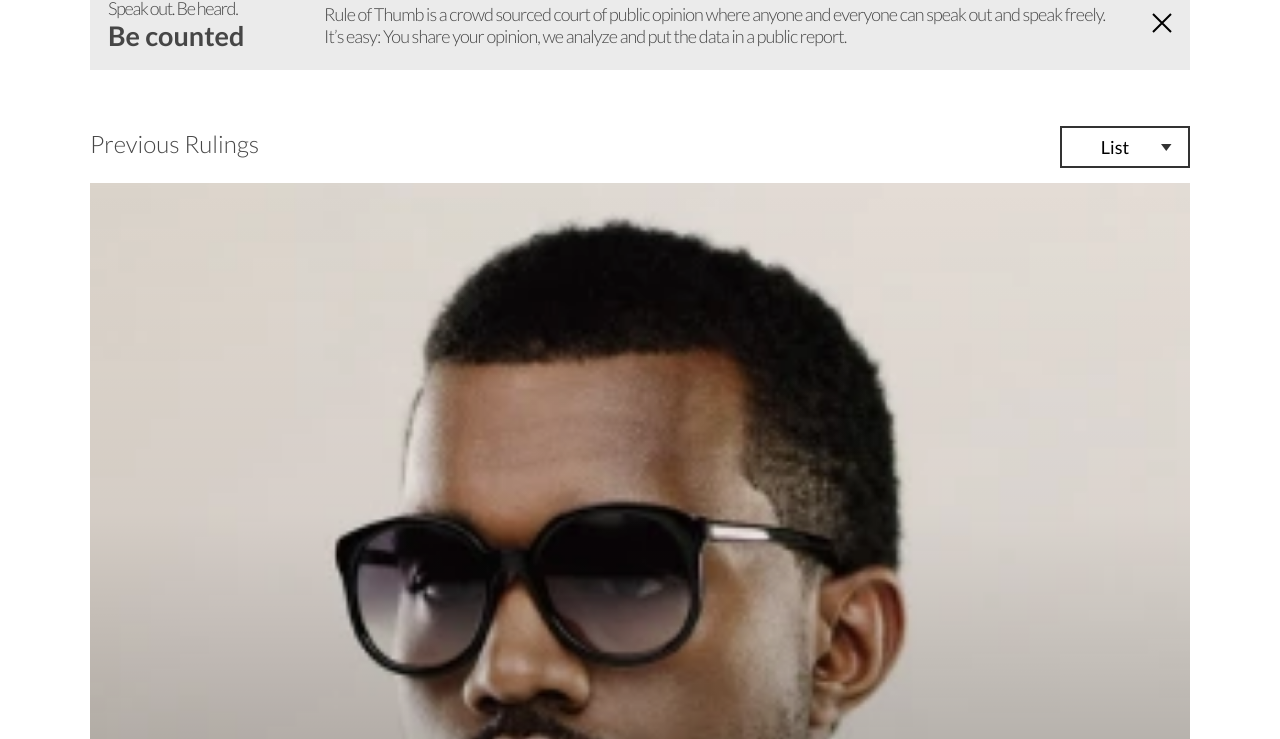
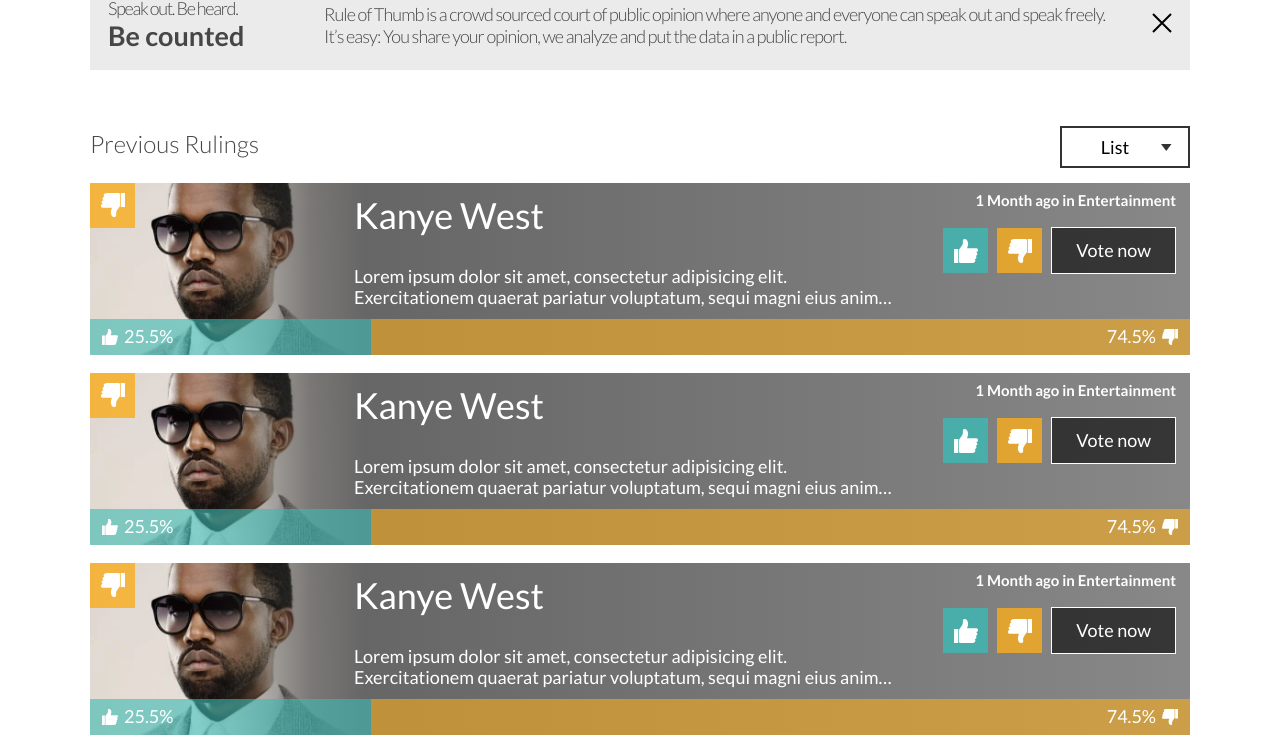
Before and after one commit to SebasRDev/ui-test-zemoga, a React (Vite) app: page / in a window 1280 px wide. Shown: the part 757-1496 px from the top of the page. Built offline with nearby package versions, Linux system fonts and the light colour scheme.

Commit message:
UI Adjustments for tablet, desktop

```diff
--- a/src/styles/components/votingList/VotingList.css
+++ b/src/styles/components/votingList/VotingList.css
@@ -20,10 +20,11 @@
   overflow: auto;
 }
 
-@media (width > 768px){
+@media (width > 767px){
   .voting-list__wrapper--list{
     display: grid;
     grid-template-columns: repeat(1, 1fr);
+    gap: 14px;
   }
 
   .voting-list__wrapper--grid{
@@ -34,6 +35,10 @@
 }
 
 @media (width > 1100px){
+  .voting-list__wrapper--list{
+    gap: 18px;
+  }
+
   .voting-list__wrapper--grid{
     grid-template-columns: repeat(3, 1fr);
     gap: 27px;
--- a/src/styles/shared/Card.css
+++ b/src/styles/shared/Card.css
@@ -6,12 +6,11 @@
   flex-shrink: 0;
 }
 
-.voting-card__thumb-average{
+.voting-card__thumb-average {
   position: absolute;
   top: 0;
   left: 0;
   z-index: 1;
-
 }
 
 .voting-card__portrait {
@@ -28,7 +27,12 @@
   justify-content: flex-end;
   height: 100%;
   gap: 12px;
-  border-image: fill 0 linear-gradient(rgb(0 0 0 / 0%) 0%, rgb(0 0 0 / 5%) 30%, rgb(0 0 0 / 60%) 100%);
+  border-image: fill 0
+    linear-gradient(
+      rgb(0 0 0 / 0%) 0%,
+      rgb(0 0 0 / 5%) 30%,
+      rgb(0 0 0 / 60%) 100%
+    );
 }
 
 .voting-card__data {
@@ -36,7 +40,7 @@
   padding: 0 36px;
   position: relative;
 
-  h4{
+  h4 {
     font-size: 30px;
     line-height: 1.2;
     font-weight: normal;
@@ -45,7 +49,7 @@
     margin-bottom: 7px;
   }
 
-  p{
+  p {
     font-size: 15px;
     line-height: 1.2;
     font-weight: normal;
@@ -57,15 +61,16 @@
   }
 }
 
-.votin-card__votes{
+.votin-card__votes {
   display: flex;
   flex-wrap: wrap;
   padding: 0 36px;
   gap: 12px;
   justify-content: flex-end;
   align-items: center;
+  box-sizing: border-box;
 
-  p{
+  p {
     display: block;
     width: 100%;
     font-weight: bold;
@@ -76,7 +81,7 @@
     margin: 0;
   }
 
-  button{
+  button {
     appearance: none;
     background-color: var(--color-darker-background);
     color: var(--color-white);
@@ -87,14 +92,106 @@
   }
 }
 
-@media (width > 768px){
-  .voting-card{
+@media (width > 767px) {
+  .voting-card {
     width: 100%;
   }
 }
 
-@media (width > 1100px){
-  .voting-card{
+@media (width > 1100px) {
+  .voting-card {
     width: 100%;
   }
 }
+
+.voting-list__wrapper--list .voting-card {
+  width: 100%;
+  aspect-ratio: auto;
+  overflow: hidden;
+}
+
+.voting-list__wrapper--list .voting-card__portrait {
+  position: absolute;
+  z-index: -1;
+  width: 25%;
+  height: auto;
+  top: 50%;
+  transform: translateY(-50%);
+}
+
+.voting-list__wrapper--list .voting-card__content {
+  border-image: fill 0
+    linear-gradient(
+      90deg,
+      rgba(0, 0, 0, 0.00001) 0%,
+      rgba(0, 0, 0, 0.00001) 10%,
+      rgba(51, 51, 51, 0.6) 20%,
+      rgba(102, 102, 102, 1) 25%,
+      rgba(136, 136, 136, 1) 100%
+    );
+  flex-direction: row;
+  flex-wrap: wrap;
+  gap: 18px;
+  align-items: flex-start;
+}
+
+.voting-list__wrapper--list .voting-card__data {
+  color: var(--color-white);
+  position: relative;
+  box-sizing: border-box;
+  width: calc(70% - 18px);
+  padding: 0;
+  padding-left: 20%;
+
+  h4 {
+    font-size: 28px;
+    margin-bottom: 18px;
+  }
+
+  p {
+    font-size: 14px;
+  }
+}
+
+.voting-list__wrapper--list .votin-card__votes {
+  width: 30%;
+  padding: 0;
+  margin-top: 8px;
+  margin-right: 14px;
+}
+
+@media (width > 1100px) {
+  .voting-list__wrapper--list .voting-card__content{
+    gap: 0;
+  }
+
+  .voting-list__wrapper--list .voting-card__data {
+    flex-grow: 1;
+    padding-left: 24%;
+
+    h4{
+      font-size: 36px;
+      line-height: 1.8;
+    }
+
+    p{
+      font-size: 18px;
+      margin-bottom: 10px;
+    }
+  }
+
+  .voting-list__wrapper--list .votin-card__votes {
+    width: 280px;
+    gap: 9px;
+
+    p{
+      font-size: 15px;
+      margin-bottom: 9px;
+    }
+
+    button{
+      font-size: 18px;
+      padding: 12px 24px;
+    }
+  }
+}
--- a/src/styles/shared/Select.css
+++ b/src/styles/shared/Select.css
@@ -24,7 +24,6 @@
 
 .select__options{
     position: absolute;
-    top: calc(100% + 1px);
     left: 0;
     width: 100%;
     background-color: #fff;
--- a/src/styles/shared/Thumb.css
+++ b/src/styles/shared/Thumb.css
@@ -5,11 +5,10 @@
   justify-content: center;
   align-items: center;
   cursor: pointer;
-  border: 2px solid transparent;
 }
 
 .thumb--active{
-  border-color: var(--color-white);
+  outline: 2px solid var(--color-white);
 }
 
 .thumb--up{
@@ -27,3 +26,14 @@
 .thumb--down:hover{
   background-color: rgba(var(--color-yellow-negative), 1);
 }
+
+@media (width > 1100px){
+  .thumb{
+    width: 45px;
+
+    img{
+      width: 24px;
+      height: auto;
+    }
+  }
+}
```
Also changed, not shown: src/shared/Card.jsx (line endings or trailing spaces).
